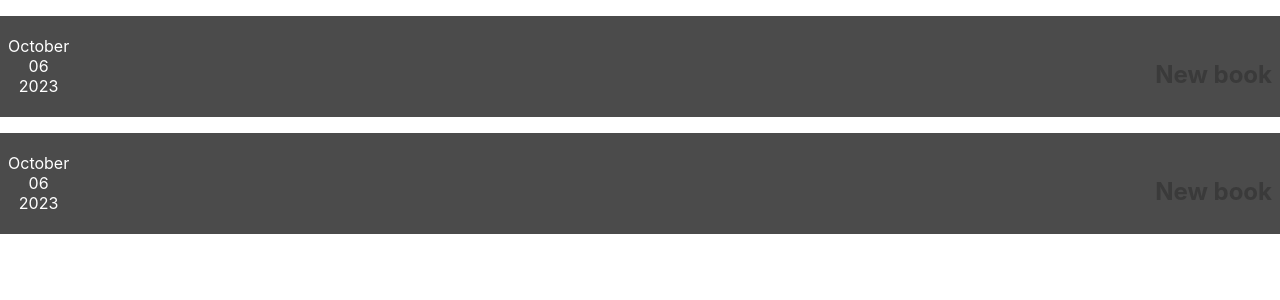
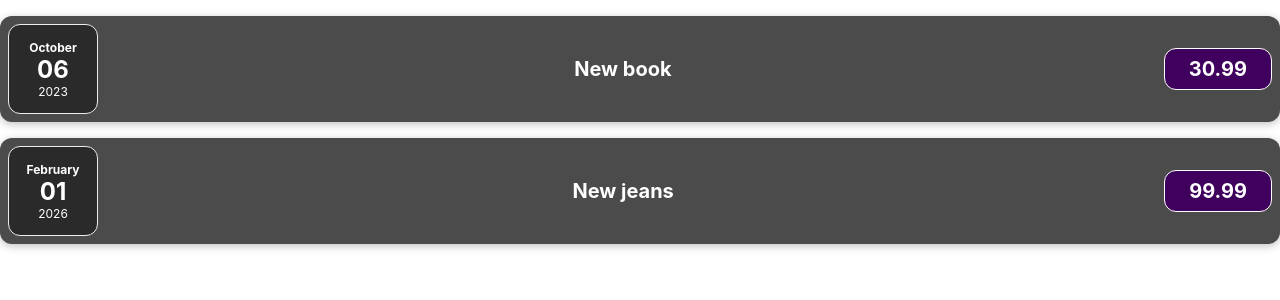
Before and after one commit to marionpol/expenses-http, a React (Create React App) app: page / in a window 1280 px wide. Shown: the top 300 px of the page. Built offline with nearby package versions, Linux system fonts and the light colour scheme.

Commit message:
UL 1, components

```diff
--- a/src/App.js
+++ b/src/App.js
@@ -9,9 +9,9 @@ function App() {
     price: 30.99
   },
   {
-    date: new Date(2023, 9, 6),
-    title: 'New book',
-    price: 30.99
+    date: new Date(2024, 25, 1),
+    title: 'New jeans',
+    price: 99.99
   }
 ]
   return (
--- a/src/components/ExpenseDate.js
+++ b/src/components/ExpenseDate.js
@@ -1,15 +1,17 @@
 function ExpenseDate(props) {
-    const day = props.date.toLocaleString('en-US', {
-        day: '2-digit'})
+
+    const day = props.date.toLocaleString('en-US', {day: '2-digit'})
     const month = props.date.toLocaleString('en-US', {month: 'long'})
     const year = props.date.getFullYear()
 
     return(
-        <div>
-            <div>{month}</div>
-            <div>{day}</div>
-            <div>{year}</div>
+        <div className="expense-date">
+            <div className="expense-date__month">{month}</div>
+            <div className="expense-date__day">{day}</div>
+            <div className="expense-date__year">{year}</div>
         </div>
+
     )
 }
+
 export default ExpenseDate;
--- a/src/components/ExpenseItem.css
+++ b/src/components/ExpenseItem.css
@@ -1,23 +1,83 @@
-.expense-item{
+.expense-item {
     display: flex;
     justify-content: space-between;
     align-items: center;
-    box-shadow: 0 2px 8px rgba(0, green, blue, alpha);
+    box-shadow: 0 2px 8px rgba(0, 0, 0, 0.25);
     padding: 0.5rem;
     margin: 1rem 0;
+    border-radius: 12px;
     background-color: #4b4b4b;
     color: white;
+}
 
-}
-.expense-item_description {
+.expense-item__description {
     display: flex;
     flex-direction: column;
     gap: 1rem;
     align-items: flex-end;
     flex-flow: column-reverse;
     justify-content: flex-start;
-    flex:1;
+    flex: 1;
 }
+
 .expense-item h2 {
     color: #3a3a3a;
+    font-size: 1rem;
+    flex: 1;
+    margin: 0 1rem;
+    color: white;
 }
+
+.expense-item__price {
+    font-size: 1rem;
+    font-weight: bold;
+    color: white;
+    background-color: #40005d;
+    border: 1px solid white;
+    padding: 0.5rem;
+    border-radius: 12px;
+}
+
+@media (min-width: 580px) {
+    .expense-item__description {
+        flex-direction: row;
+        align-items: center;
+        justify-content: flex-start;
+        flex: 1;
+    }
+
+    .expense-item__description h2 {
+        font-size: 1.25rem;
+    }
+
+    .expense-item__price {
+        font-size: 1.25rem;
+        padding: 0.5rem 1.5rem;
+    }
+}
+.expense-date {
+    display: flex;
+    flex-direction: column;
+    width: 5.5rem;
+    height: 5.5rem;
+    border: 1px solid #ececec;
+    background-color: #2a2a2a;
+    color: white;
+    border-radius: 12px;
+    align-items: center;
+    justify-content: center;
+}
+
+.expense-date__month {
+    font-size: 0.75rem;
+    font-weight: bold;
+}
+
+.expense-date__year {
+    font-size: 0.75rem;
+}
+
+.expense-date__day {
+    font-size: 1.5rem;
+    font-weight: bold;
+}
--- a/src/components/ExpenseItem.js
+++ b/src/components/ExpenseItem.js
@@ -3,12 +3,13 @@ import ExpenseDate from './ExpenseDate'
 
 function ExpenseItem(props){
 
+
     return(<div className="expense-item">
        <ExpenseDate
        date={props.expenseData.date}/>
-        <div className='expense-item_description'>
+        <div className='expense-item__description'>
             <h2>{props.expenseData.title}</h2>
-            <div>{props.expenseDataprice}</div>
+            <div className='expense-item__price'>{props.expenseData.price}</div>
         </div>
     </div>)
 }
```
